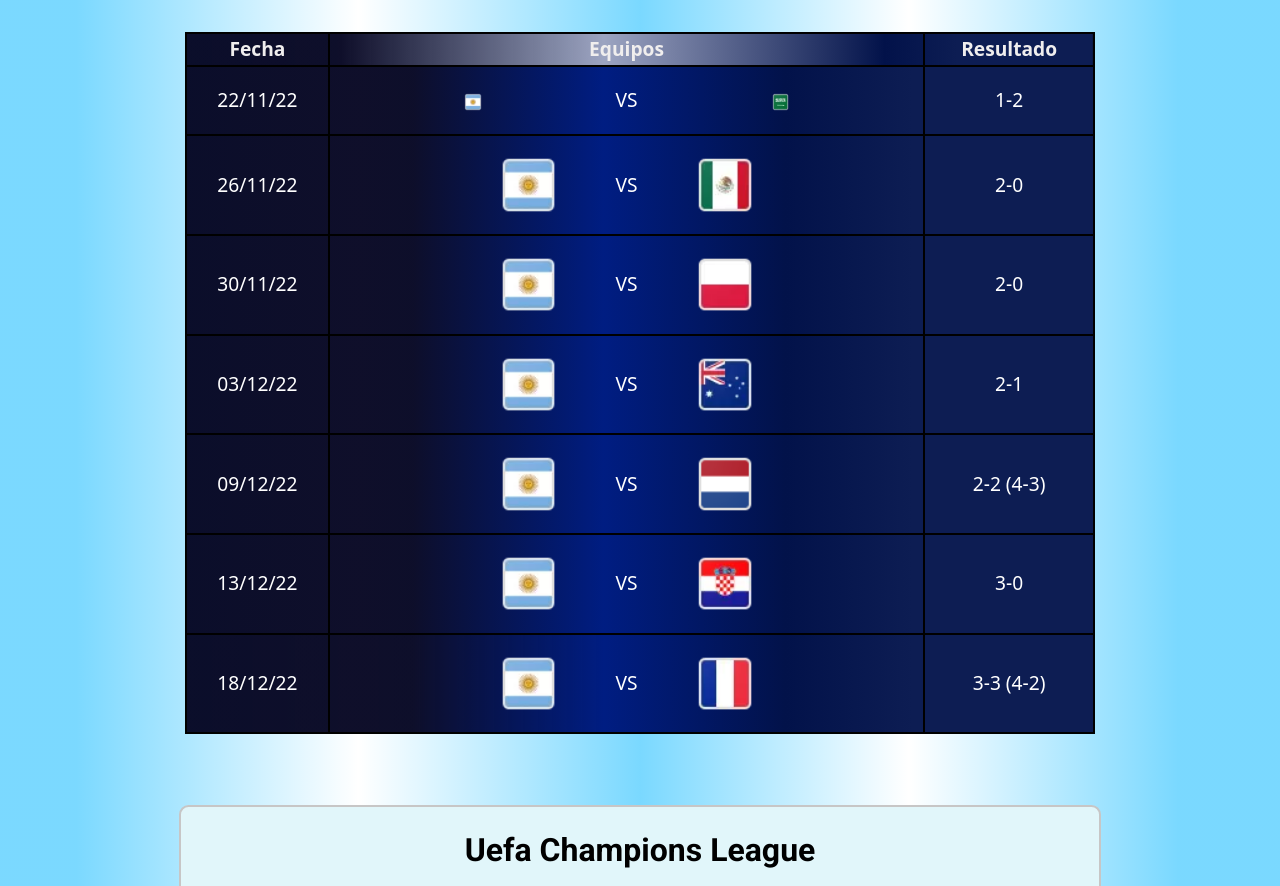
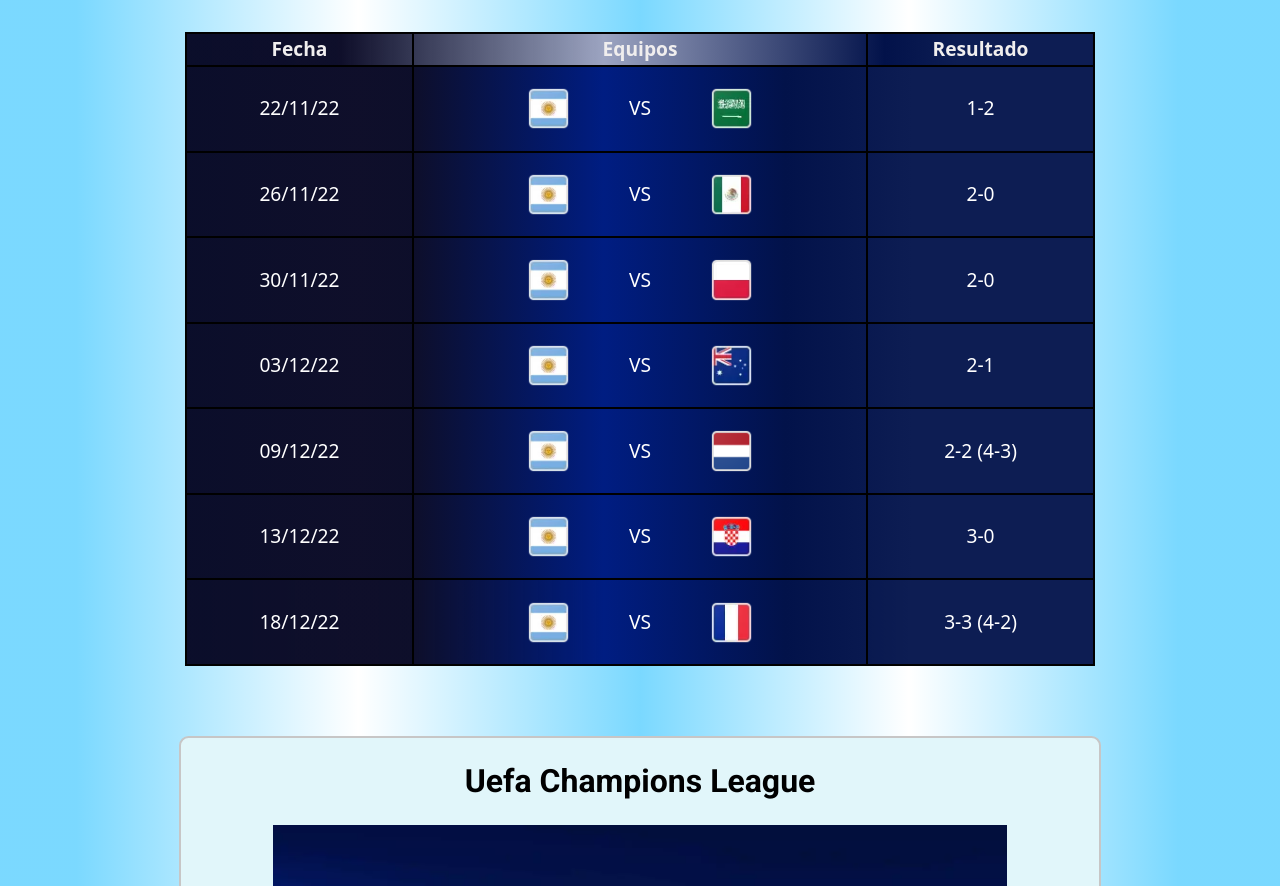
Before and after one commit to frantoro10/ProyectoFinalFranciscoToro, a plain HTML site: page pages/partidos.html in a window 1280 px wide. Shown: the part 1190-2076 px from the top of the page. Drawn offline with nearby package versions, Linux system fonts and the light colour scheme.

Commit message:
try3 partidos iconos

```diff
--- a/pages/partidos.html
+++ b/pages/partidos.html
@@ -89,13 +89,9 @@
                     <tr>
                         <td class="td--one">22/11/22</td>
                         <td class="td--two">
-                            <div>
-                                <img src="../Imagenes/partidos/argentina.webp" alt="">
-                            </div>
+                            <img src="../Imagenes/partidos/argentina.webp" alt="">
                             VS
-                            <div>
-                                <img src="../imagenes/partidos/arabia.webp" alt="">
-                            </div>
+                            <img src="../imagenes/partidos/arabia.webp" alt="">
                         </td>
                         <td class="td--three">1-2</td>
 
--- a/scss/_medias.scss
+++ b/scss/_medias.scss
@@ -332,7 +332,7 @@
 
     .td--two {
         img {
-            width: 6% !important;
+            width: 8% !important;
         }
     }
 }
--- a/scss/_partidos.scss
+++ b/scss/_partidos.scss
@@ -88,27 +88,27 @@
             }
 
             .td--one {
-
+                width: 25%;
                 border: 2px solid black
             }
 
             .td--two {
                 @include flex (row, center, center);
+                width: 100%;
+                margin: 0 auto;
                 padding: 1em 0em;
 
-                div {
-                    width: 30%;
-                    margin: 0em auto;
-                }
-
                 img {
-                    width: 100%;
+                    width: 20%;
+                    margin: 0 auto;
 
                 }
             }
 
             .td--three {
-                border: 2px solid black
+                border: 2px solid black;
+                width: 25%;
+                margin: 0 auto;
             }
         }
     }
```
Also changed, not shown: css/main.css, 1 other file.
